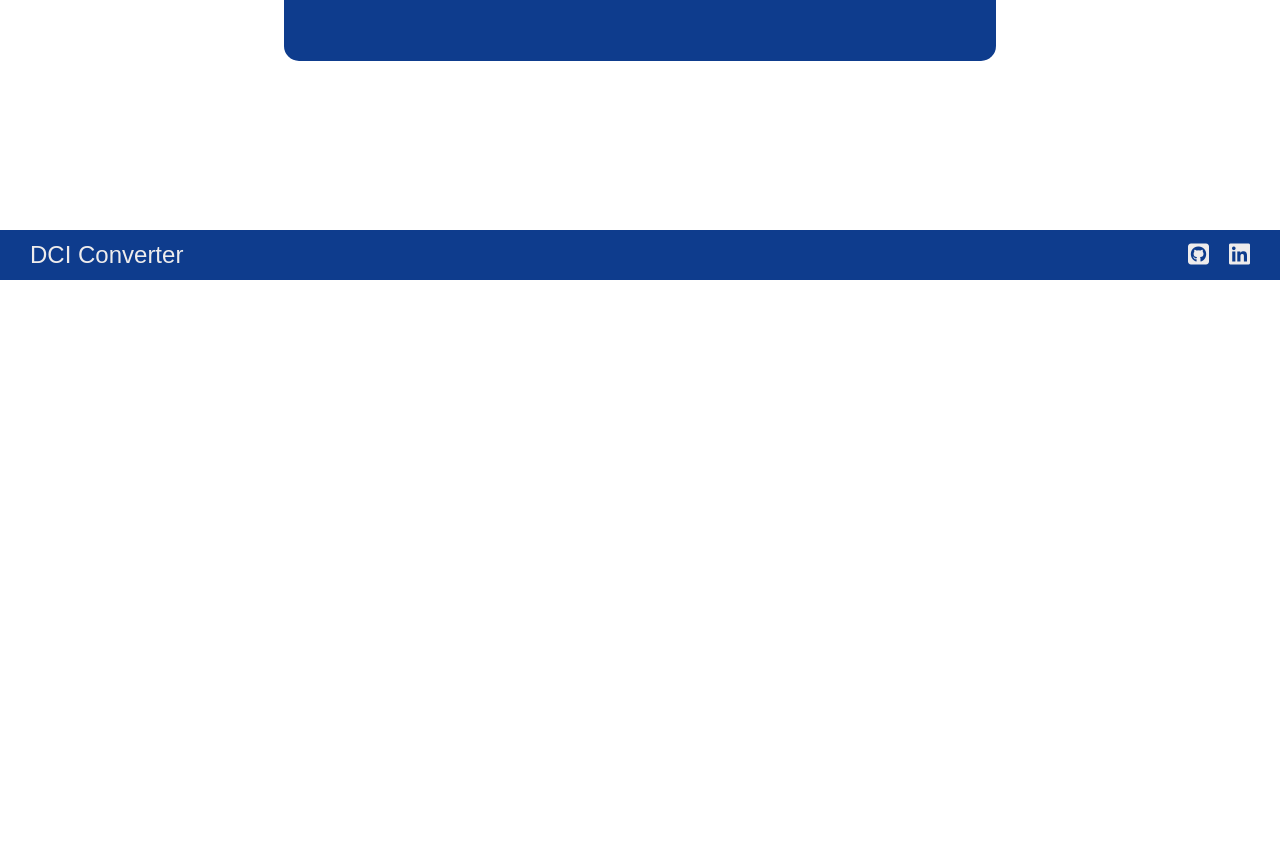
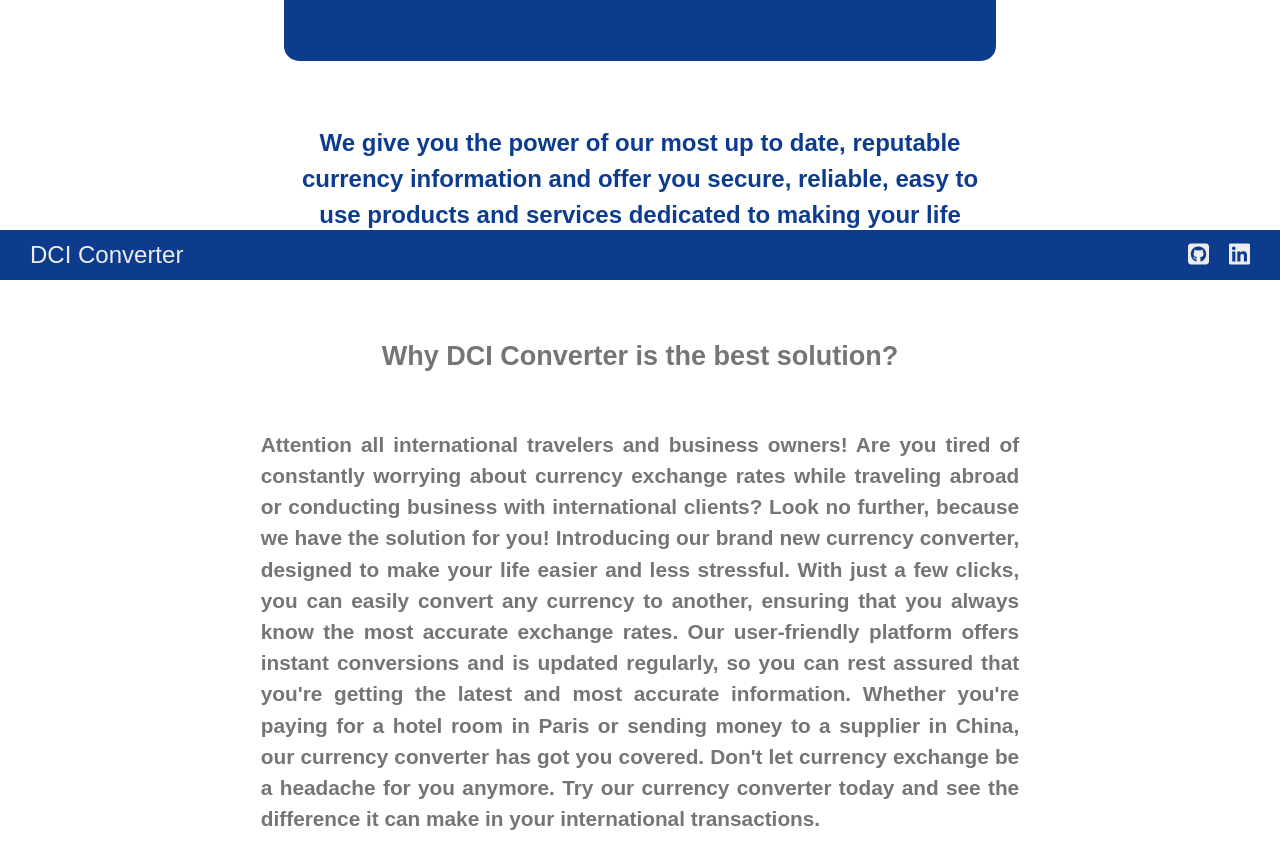
Before and after one commit to setazarm/currencyChange, a React (Vite) app in the folder currencyChange/: page / in a window 1280 px wide. Shown: the part 520-1388 px from the top of the page. Before the commit the page ends 800 px from the top, so only its background shows below. Built offline with nearby package versions, Linux system fonts and the light colour scheme; no server answers.

Commit message:
card added and style given

```diff
--- /dev/null
+++ b/currencyChange/src/components/Card.jsx
@@ -0,0 +1,15 @@
+import React from 'react';
+// import './Card.css';
+
+const Card = ({ title, description, image, url }) => {
+  return (
+    <div className='card'>
+      <img src={image} alt={title} />
+      <h2>{title}</h2>
+      <p>{description}</p>
+      <a href={url}>Read more</a>
+    </div>
+  );
+};
+
+export default Card;
--- a/currencyChange/src/components/ConvertForm.jsx
+++ b/currencyChange/src/components/ConvertForm.jsx
@@ -77,6 +77,31 @@
           {amount} {baseCurrency} = {result} {targetCurrency}
         </p>
       </div>
+
+      <h3 className='paragraph-converter'>
+        We give you the power of our most up to date, reputable currency
+        information and offer you secure, reliable, easy to use products and
+        services dedicated to making your life easier.
+      </h3>
+      <section className='section-1'>
+        <h4>Why DCI Converter is the best solution?</h4>
+        <p className='paragraph-section'>
+          Attention all international travelers and business owners! Are you
+          tired of constantly worrying about currency exchange rates while
+          traveling abroad or conducting business with international clients?
+          Look no further, because we have the solution for you! Introducing our
+          brand new currency converter, designed to make your life easier and
+          less stressful. With just a few clicks, you can easily convert any
+          currency to another, ensuring that you always know the most accurate
+          exchange rates. Our user-friendly platform offers instant conversions
+          and is updated regularly, so you can rest assured that you're getting
+          the latest and most accurate information. Whether you're paying for a
+          hotel room in Paris or sending money to a supplier in China, our
+          currency converter has got you covered. Don't let currency exchange be
+          a headache for you anymore. Try our currency converter today and see
+          the difference it can make in your international transactions.
+        </p>
+      </section>
     </>
   );
 };
--- a/currencyChange/src/components/News.jsx
+++ b/currencyChange/src/components/News.jsx
@@ -1,10 +1,45 @@
-import React, { useState, useEffect } from "react";
-import axios from "axios";
+// import React, { useState, useEffect } from "react";
+// import axios from "axios";
 
-const API_KEY = "fb921efd2b50464087fa45e81a5c3ab0";
+// const API_KEY = "fb921efd2b50464087fa45e81a5c3ab0";
+// const API_URL = `https://newsapi.org/v2/everything?q=economy&apiKey=${API_KEY}`;
+
+// function NewsPage() {
+//   const [articles, setArticles] = useState([]);
+
+//   useEffect(() => {
+//     axios
+//       .get(API_URL)
+//       .then((res) => {
+//         setArticles(res.data.articles);
+//       })
+//       .catch((err) => {
+//         console.error(err);
+//       });
+//   }, []);
+
+//   return (
+//     <div>
+//       {articles.map((article) => (
+//         <div key={article.url}>
+//           <h2>{article.title}</h2>
+//           <p>{article.description}</p>
+//           <a href={article.url}>Read more</a>
+//         </div>
+//       ))}
+//     </div>
+//   );
+// }
+
+// export default NewsPage;
+
+import React, { useState, useEffect } from 'react';
+import axios from 'axios';
+import Card from './Card';
+const API_KEY = 'fb921efd2b50464087fa45e81a5c3ab0';
 const API_URL = `https://newsapi.org/v2/everything?q=economy&apiKey=${API_KEY}`;
 
-function NewsPage() {
+function News() {
   const [articles, setArticles] = useState([]);
 
   useEffect(() => {
@@ -19,16 +54,18 @@
   }, []);
 
   return (
-    <div>
+    <div className='container'>
       {articles.map((article) => (
-        <div key={article.url}>
-          <h2>{article.title}</h2>
-          <p>{article.description}</p>
-          <a href={article.url}>Read more</a>
-        </div>
+        <Card
+          key={article.url}
+          title={article.title}
+          description={article.description}
+          image={article.urlToImage}
+          url={article.url}
+        />
       ))}
     </div>
   );
 }
 
-export default NewsPage;
+export default News;
--- a/currencyChange/src/scss/App.scss
+++ b/currencyChange/src/scss/App.scss
@@ -6,6 +6,7 @@
 @use "./partials/Footer";
 @use "./partials/Contact";
 @use "./partials/LoginForm";
+@use "./partials/Card.scss";
 
 // * {
 //     margin: 0;padding: 0;box-sizing: border-box;
--- /dev/null
+++ b/currencyChange/src/scss/partials/Card.scss
@@ -0,0 +1,45 @@
+@use "./variables" as *;
+
+.container {
+    display: flex;
+    justify-content: center;
+    align-items: center;
+    height: 100vh;
+    flex-wrap: wrap;
+    margin: 30px auto;
+    width: 85%;
+    .card {
+        box-shadow: 0 4px 8px 0 rgba(0, 0, 0, 0.2);
+        max-width: 300px;
+        margin: 20px;
+        text-align: center;
+        font-family: arial;
+        flex-basis: calc(33.33% - 20px);
+        padding: 10px;
+        color: $textDarkGrey;
+        min-height: 350px;
+        img {
+            width: 80%;
+            object-fit: cover;
+        }
+        h2 {
+            font-size: 18px;
+        }
+        p {
+            font-size: 14px;
+            margin: 0;
+            padding: 10px 0;
+            text-align: left;
+        }
+        a {
+            color: $bgBlue;
+            font-size: 14px;
+        }
+        &:hover {
+            transform: scale(1.1);
+            transition: all 0.3s ease-in-out;
+            box-shadow: 0 8px 16px 0 rgba(0, 0, 0, 0.2);
+            cursor: pointer;
+        }
+    }
+  }
--- a/currencyChange/src/scss/partials/ConvertForm.scss
+++ b/currencyChange/src/scss/partials/ConvertForm.scss
@@ -32,5 +32,28 @@
     p {
         font-size: 1.5em;
     }
+}
 
+.paragraph-converter {
+    display: flex;
+    color: $bgBlue;
+    font-size: 1.5em;
+    text-align: center;
+    margin: 20px 280px;
+    line-height: 1.5em;
 }
+
+.section-1 {
+    display: flex;
+    flex-direction: column;
+    width: 60%;
+    margin: 0 auto;
+    font-size: 1.3em;
+    line-height: 1.5em;
+    color: $textDarkGrey;
+    font-weight: bold;
+    text-align: justify;
+    h4 {
+        font-size: 1.3em;
+    }
+}
--- a/currencyChange/src/scss/partials/_variables.scss
+++ b/currencyChange/src/scss/partials/_variables.scss
@@ -1,7 +1,4 @@
 $bgBlue: #0E3C8D;
-$buttonBlue: #5BC8E1;
 $textGray: #D8D8D8;
 $textWhite: #EEECEC;
-// $green: #23D69D;
-// $red: #E84855;
 $textDarkGrey: #767575;
```
